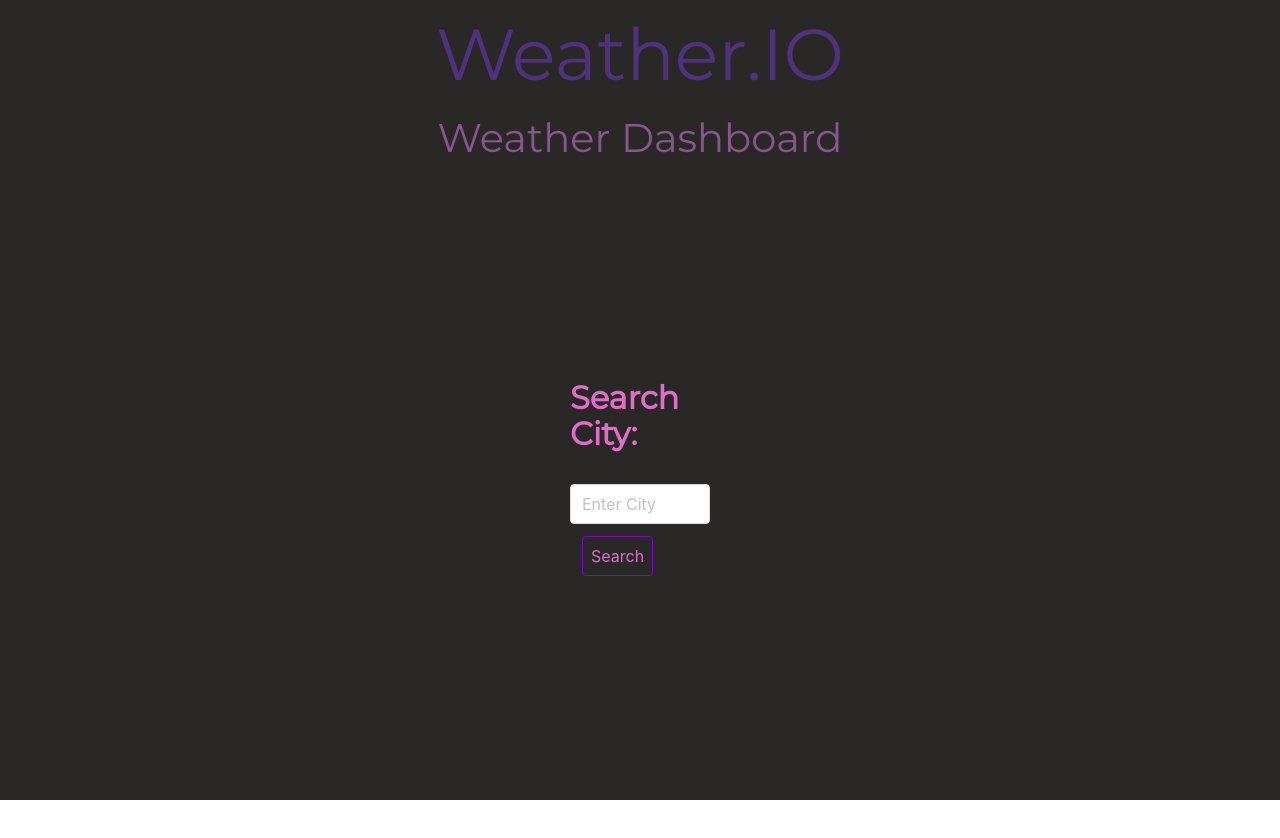
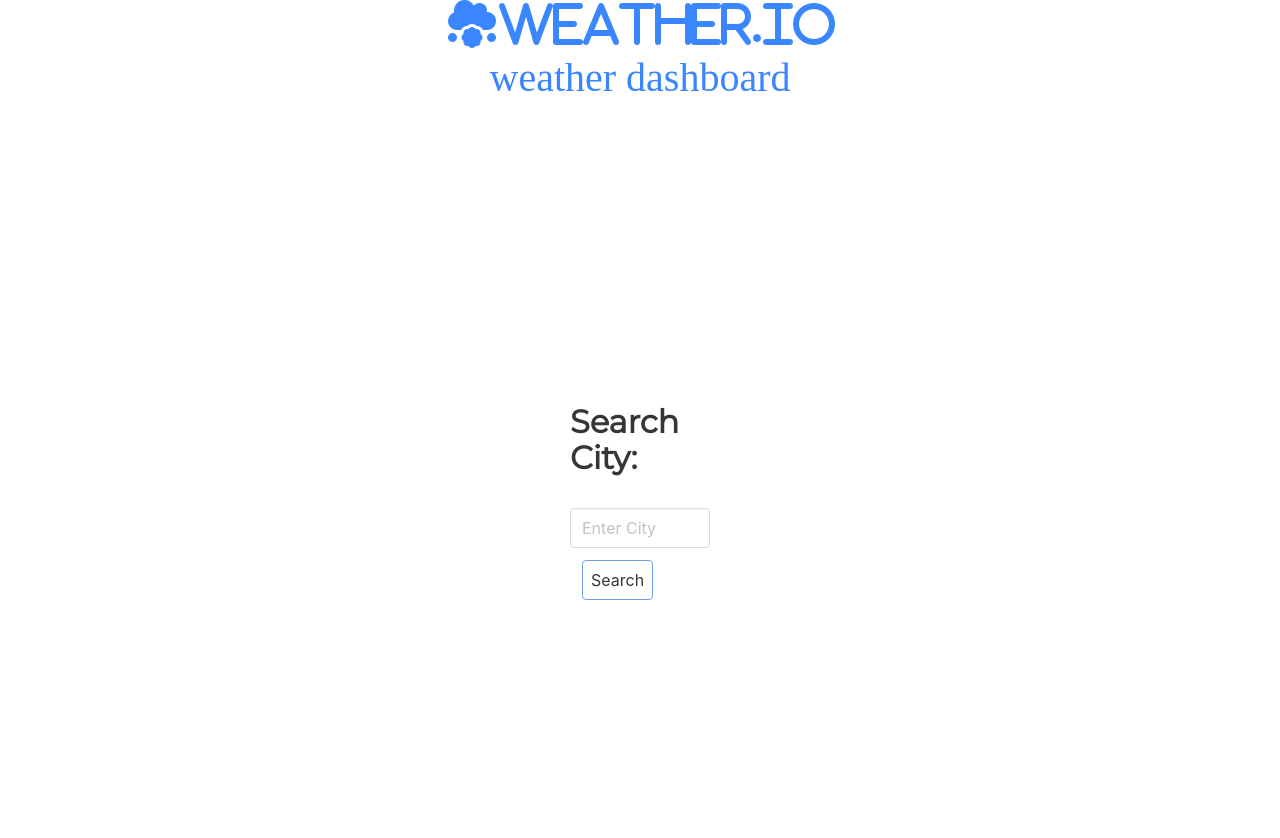
Before and after one commit to veggiepilot/weatherio, a plain HTML site: page index.html in a window 1280 px wide. Before the commit the page ends 800 px from the top, so only its background shows below. Drawn offline with nearby package versions, Linux system fonts and the light colour scheme; a web font is replaced by a local one.

Commit message:
light mode first

```diff
--- a/index.html
+++ b/index.html
@@ -17,9 +17,12 @@
 </head>
 
 <body>
+    <header class="is-flex is-flex-direction-column is-justify-content-center is-align-content-center">
+            <i class="fas fa-3x fa-cloud-meatball">WEATHER.IO</i>
+            <h2>weather dashboard</h2>
+        </header>
+
     <section class="hero is-fullheight">
-        <h1>Weather.IO</h1>
-        <h2>Weather Dashboard</h2>
         <div class="hero-body is-flex is-flex-direction-row is-justify-content-center is-align-content-center p-2 m-2">
             <div class="tile is-ancestor is-justify-content-center is-align-content-center">
                 <div class="tile m-5 p-5 is-2 ">
--- a/styles.css
+++ b/styles.css
@@ -1,7 +1,7 @@
 
 /*  light mode */
 
-/* body {
+body {
     color: #3a86ff;
    background: rgb(0,8,36);
    background: white;
@@ -55,13 +55,21 @@ input {
     color: #3a86ff;
     background-color:transparent;
     font-family: 'Ovo', serif;
-} */
+}
 
+i {
+    display: flex;
+    align-self: center;
+    justify-content: center;
+}
 
 
 /* dark mode  */
 
+/*  future toggle for light and dark mode.
+feel free to comment out above and free up the code below to see the dark mode theme */
 
+/*
 body {
     color: #4e327c;
     background: rgb(42, 39, 39);
@@ -72,14 +80,14 @@ h1 {
     color: #4e327c;
     text-align: center;
     font-family: 'Montserrat', sans-serif;
-    font-size: 72px;
+    font-size: 50px;
 }
 
 h2 {
     color: #85578b;
     text-align: center;
     font-family: 'Montserrat', sans-serif;
-    font-size: 40px;
+    font-size: auto;
 }
 
 p {
@@ -142,3 +150,9 @@ input {
     border-radius: 10px;
     font-family: 'Ovo', serif;
 }
+
+i {
+    display: flex;
+    align-self: center;
+    justify-content: center;
+} */
```
